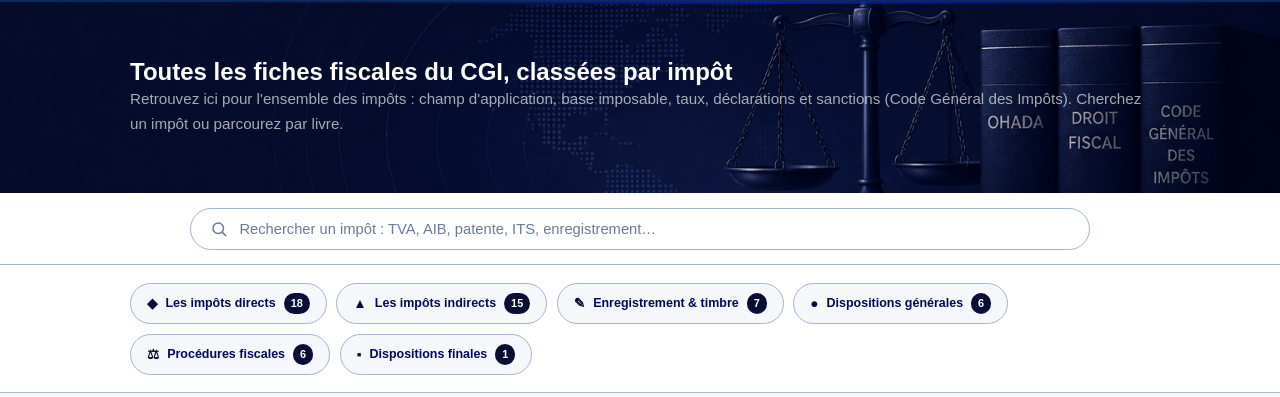
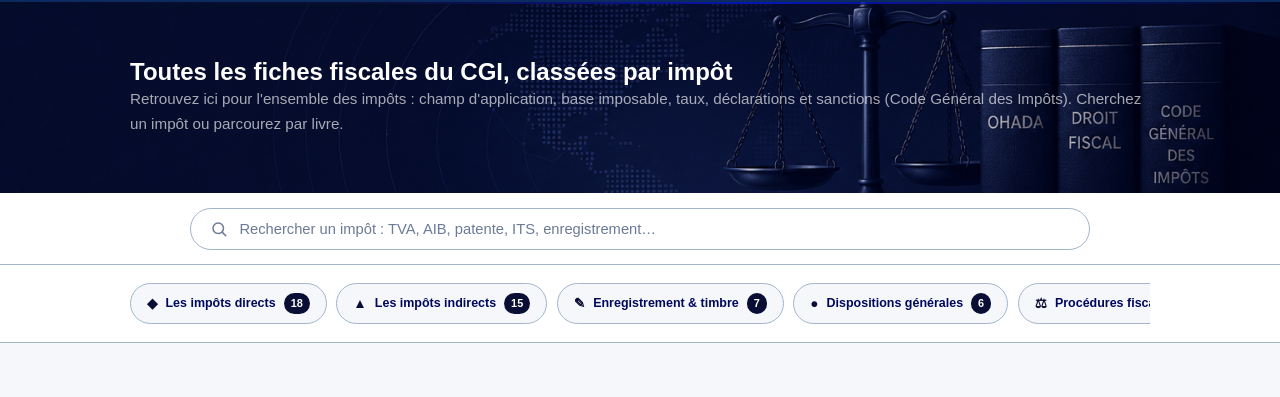
Before and after one commit to infocomptabj/infocompta.bj, a plain HTML site: page fiscalite-cgi-benin.html in a window 1280 px wide. Shown: the part 64-461 px from the top of the page. Drawn offline with Linux system fonts and the light colour scheme.

Commit message:
Update infocompta-shared.css

```diff
--- a/infocompta-shared.css
+++ b/infocompta-shared.css
@@ -3053,9 +3053,11 @@ footer {
 }
 .cgi-toc-inner {
   display: flex;
-  flex-wrap: wrap;
   gap: 0.6rem;
-}
+  overflow-x: auto;
+  scrollbar-width: none;
+}
+.cgi-toc-inner::-webkit-scrollbar { display: none; }
 .cgi-chip {
   display: inline-flex;
   align-items: center;
```
